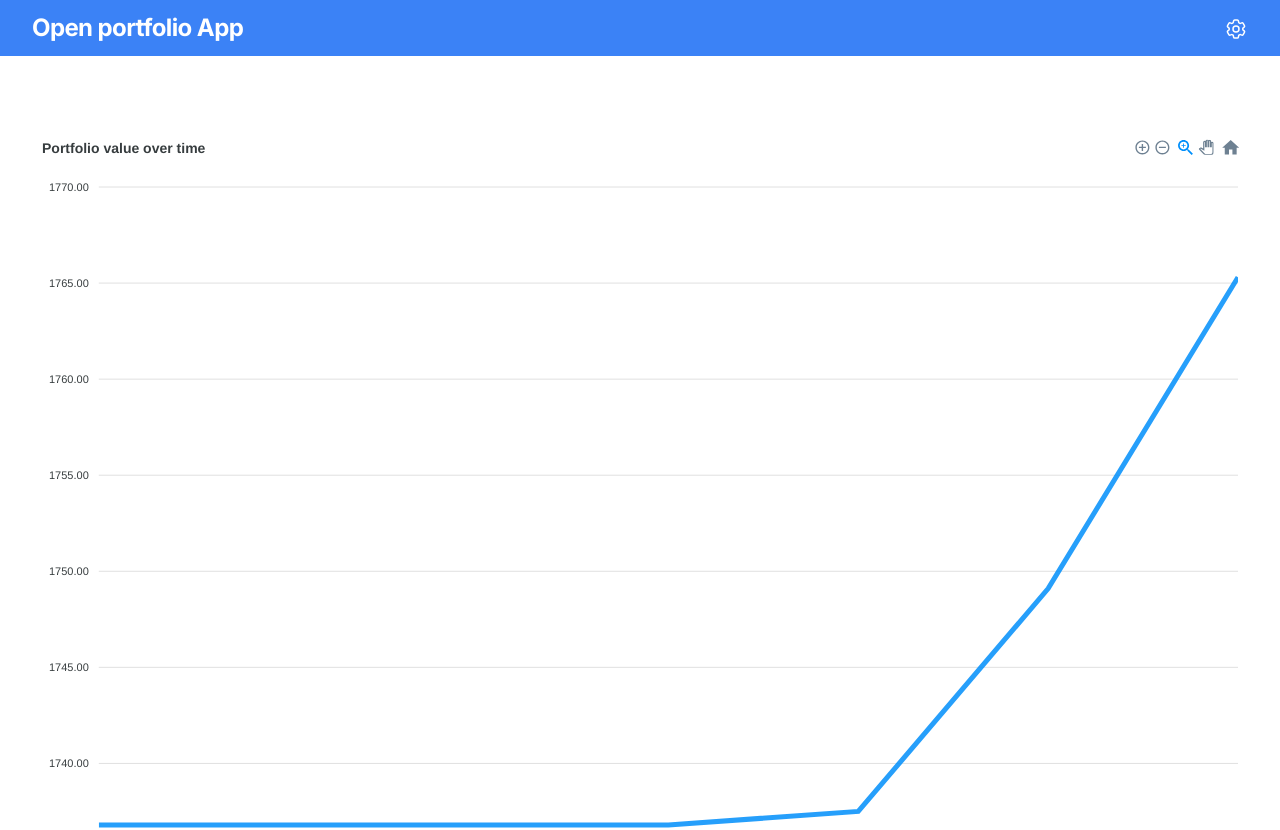
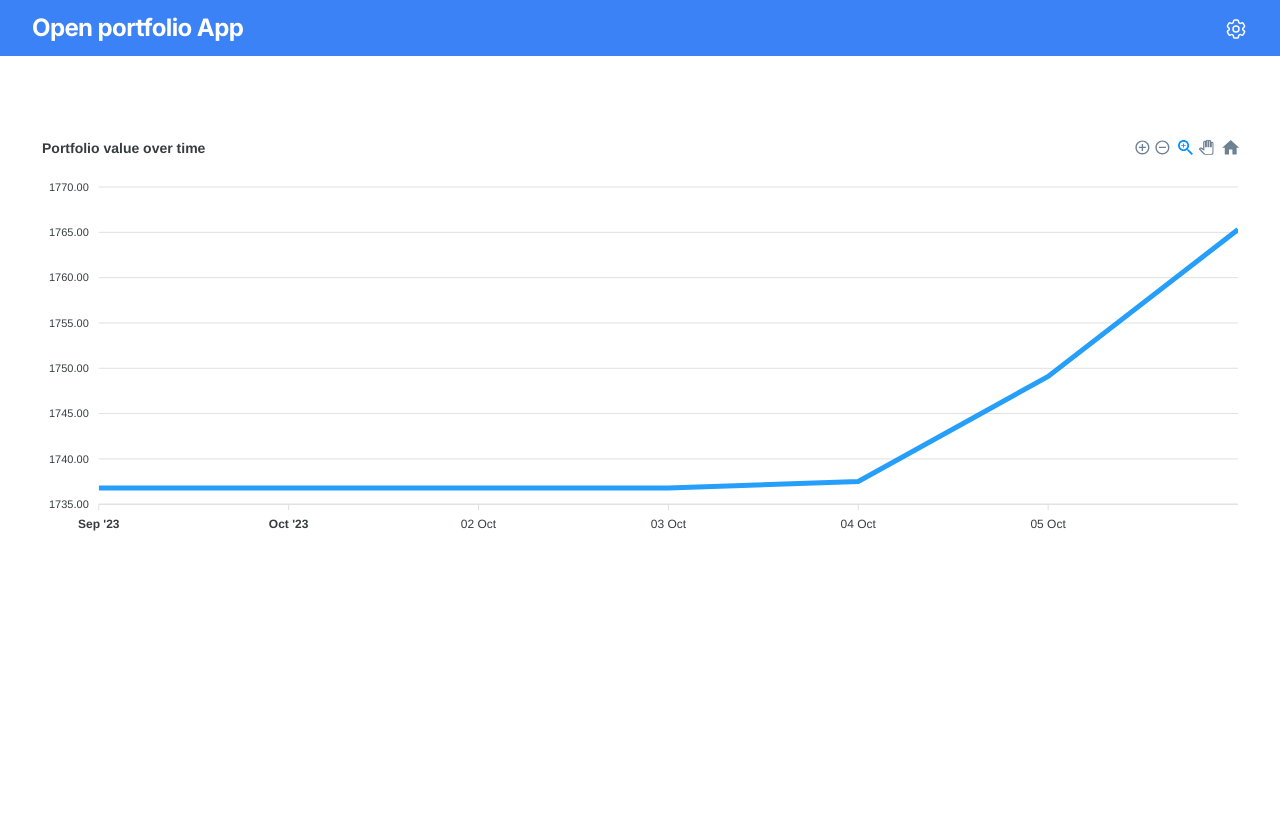
Before and after one commit to maurocherchi/open-portfolio-app, a Next.js app: page / in a window 1280 px wide. Shown: the top 830 px of the page. Built offline with nearby package versions, Linux system fonts and the light colour scheme.

Commit message:
add github actions deploy instructions to readme and set chart height

```diff
--- a/app/_components/StockTimelineChart.tsx
+++ b/app/_components/StockTimelineChart.tsx
@@ -84,6 +84,7 @@ export function StockTimelineChart() {
             options={options}
             series={series}
             type="line"
+            height="400px"
             // width="500"
         />
     );
```
Also changed, not shown: 1 other file (tests, documents, lock files or other folders).
